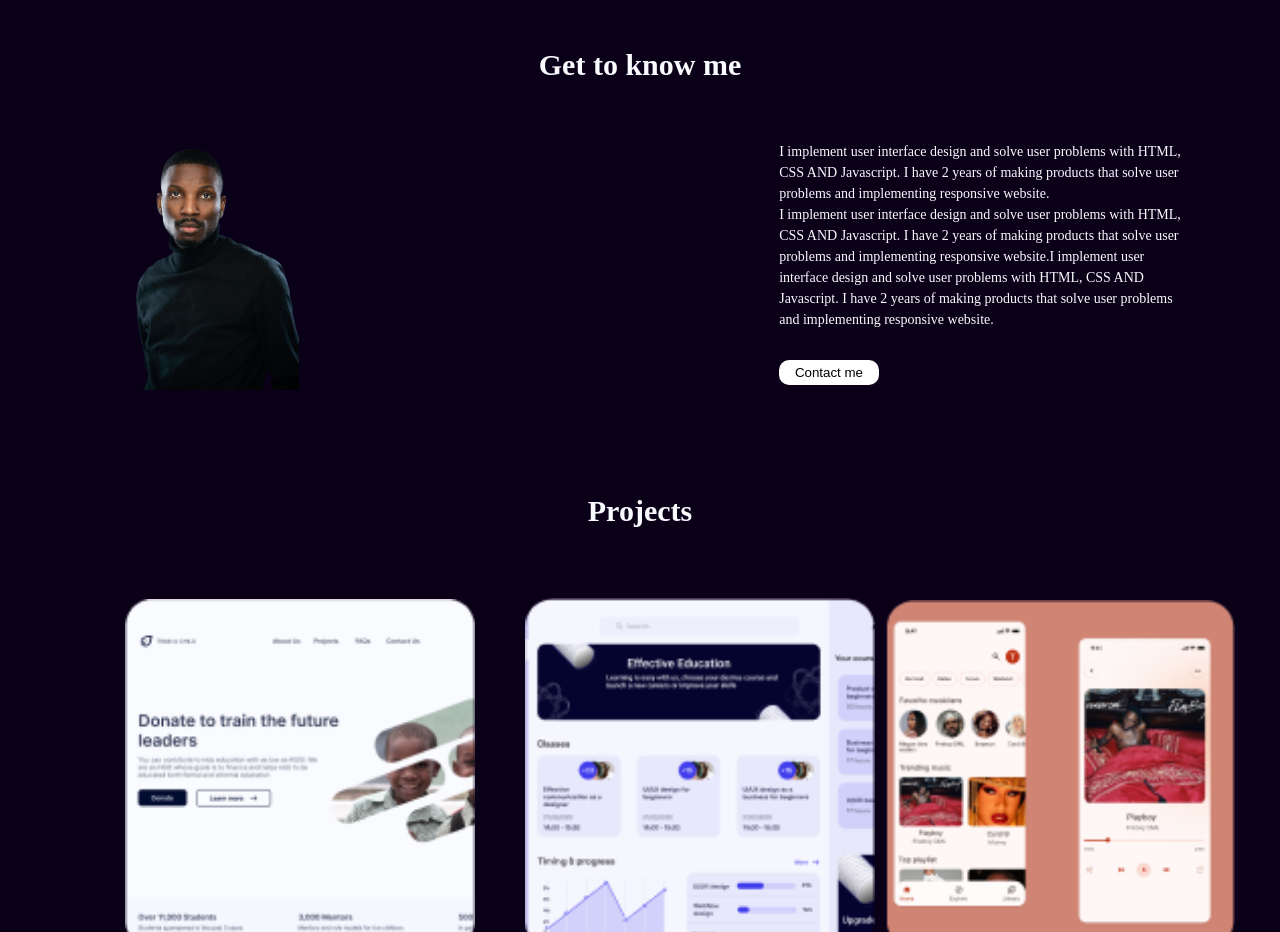
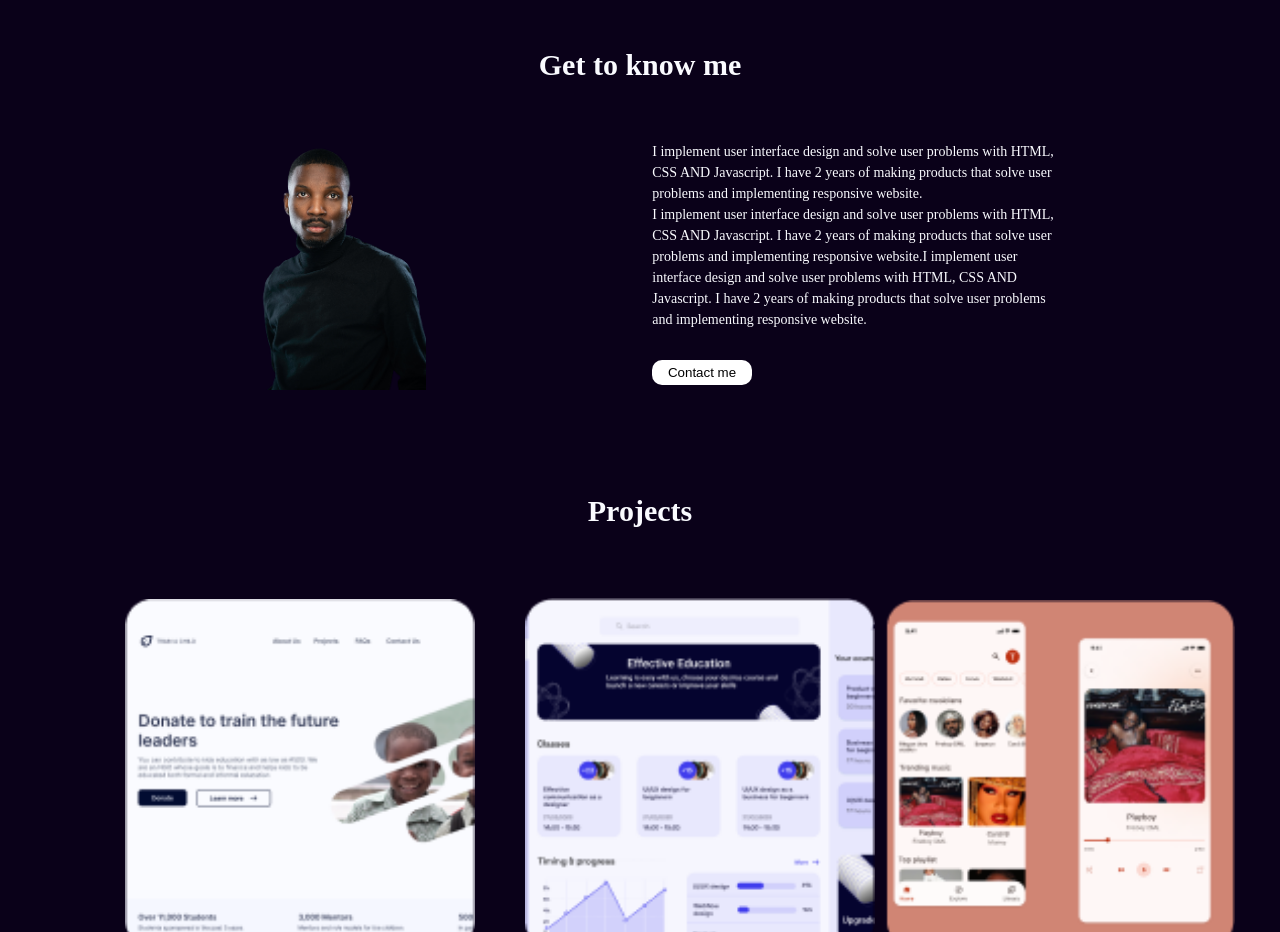
Before and after one commit to Mnde81/team-project-1, a website: page index.html in a window 1280 px wide. Shown: the part 820-1752 px from the top of the page. Drawn offline with Linux system fonts and the light colour scheme.

Commit message:
updated file

```diff
--- a/css/main.css
+++ b/css/main.css
@@ -92,18 +92,17 @@ body {
 
 
 .container {
-    display: flex;
+    /* display: flex;
     justify-content: center;
     align-items: center;
-    height: 100%;
+    height: 100%; */
     margin: 0;
     color: #FAFBFF;
 }
 .sectionTwo {
     display: flex;
-    justify-content: center;
+    justify-content:space-evenly;
     align-items: center;
-    gap: 480px;
 }
 
 .sectionTwo-p-btn {
```
